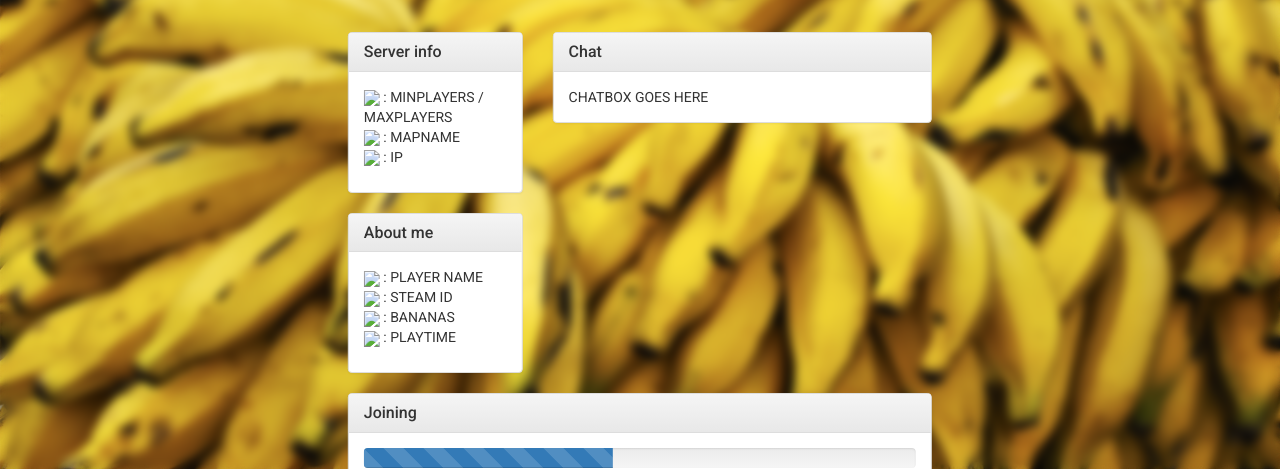
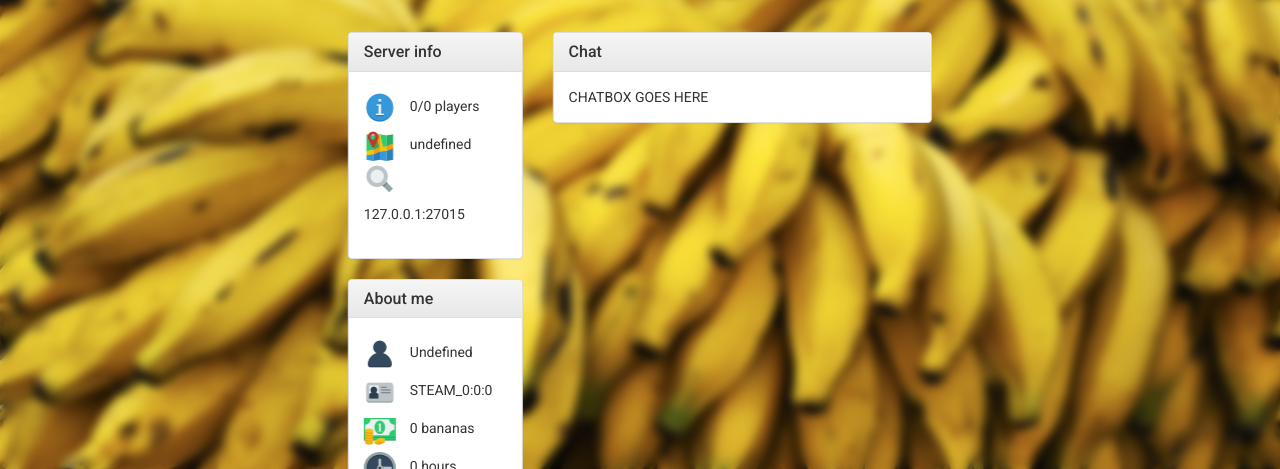
Before and after one commit to kurt-stolle/exclserver, a website: page webapp/public/index.html in a window 1280 px wide. Shown: the part 331-800 px from the top of the page. Drawn offline with nearby package versions, Linux system fonts and the light colour scheme.

Commit message:
Added icons to loading screen

```diff
--- a/webapp/public/css/style.css
+++ b/webapp/public/css/style.css
@@ -46,3 +46,7 @@ h1.title {
 .progress {
 	margin: 0 !important;
 }
+
+.icon {
+  margin-right: 1em;
+}
--- a/webapp/public/index.html
+++ b/webapp/public/index.html
@@ -28,12 +28,12 @@
             <h3 class="panel-title">Server info</h3>
           </div>
           <div class="panel-body">
-            <p>
-              <img src="Slike/customers.png"> : MINPLAYERS / MAXPLAYERS
+            <p style="line-height:38px;">
+              <img class="icon" src="img/icon_players.png">0/0 players
               <br />
-              <img src="Slike/photo.png"> : MAPNAME
+              <img class="icon" src="img/icon_map.png">undefined
               <br />
-              <img src="Slike/map.png"> : IP
+              <img class="icon" src="img/icon_ip.png">127.0.0.1:27015
               <br />
             </p>
           </div>
@@ -44,14 +44,14 @@
             <h3 class="panel-title">About me</h3>
           </div>
           <div class="panel-body">
-            <p>
-              <img src="Slike/user.png" /> : PLAYER NAME
+            <p style="line-height:38px;">
+              <img class="icon" src="img/icon_user.png" />Undefined
               <br />
-              <img src="Slike/my-account.png"> : STEAM ID
+              <img class="icon" src="img/icon_id.png">STEAM_0:0:0
               <br />
-              <img src="Slike/banana.png" /> : BANANAS
+              <img class="icon" src="img/icon_bananas.png" />0 bananas
               <br />
-              <img src="Slike/calendar.png" /> : PLAYTIME
+              <img class="icon" src="img/icon_time.png" />0 hours
             </p>
           </div>
         </div>
```
Also changed, not shown: webapp/public/img/icon_bananas.png (added), webapp/public/img/icon_id.png (added), webapp/public/img/icon_ip.png (added), webapp/public/img/icon_map.png (added), webapp/public/img/icon_players.png (added), webapp/public/img/icon_time.png (added), webapp/public/img/icon_user.png (added), 1 other file.
